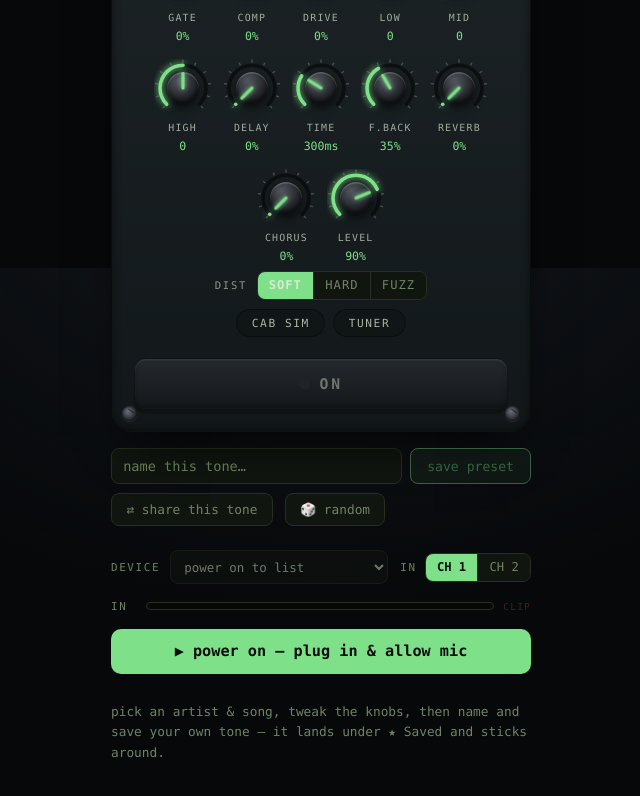
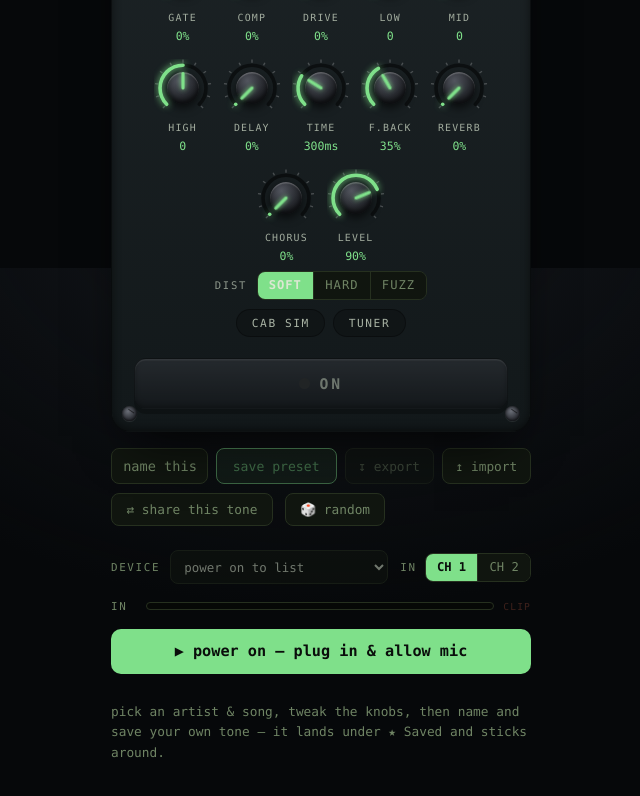
Before and after one commit to dlrztrk00/guitar-sound-effects, a React (Vite) app: page / in a window 1280 px wide. Shown: the part 532-1328 px from the top of the page, without its empty margins (319-959 px from the left). Built offline with nearby package versions, Linux system fonts and the light colour scheme.

Commit message:
Add preset export/import to back up saved tones

```diff
--- a/src/App.css
+++ b/src/App.css
@@ -98,6 +98,7 @@ header .sub {
 /* ── save-your-tone row ──────────────────────────────────────── */
 .save-row {
   display: flex;
+  flex-wrap: wrap;
   gap: 0.5rem;
   margin-top: 1rem;
 }
@@ -142,6 +143,26 @@ header .sub {
   color: #e0684c;
   font-family: inherit;
   cursor: pointer;
+}
+.io-btn {
+  padding: 0.55rem 0.8rem;
+  border-radius: 8px;
+  border: 1px solid var(--line);
+  background: var(--ink-2);
+  color: var(--muted);
+  font-family: inherit;
+  font-size: 0.8rem;
+  cursor: pointer;
+  white-space: nowrap;
+  transition: all 0.15s;
+}
+.io-btn:hover:not(:disabled) {
+  color: var(--paper);
+  border-color: var(--muted);
+}
+.io-btn:disabled {
+  opacity: 0.4;
+  cursor: not-allowed;
 }
 
 .share-row {
--- a/src/App.tsx
+++ b/src/App.tsx
@@ -40,6 +40,7 @@ function applyTone(e: PedalEngine, t: Tone) {
 export default function App() {
   const initShared = sharedFromHash();
   const engineRef = useRef<PedalEngine | null>(null);
+  const fileRef = useRef<HTMLInputElement | null>(null);
   const [running, setRunning] = useState(false);
   const [bypassed, setBypassed] = useState(false);
   const [artistId, setArtistId] = useState(initShared ? "shared" : DEFAULT_ARTIST);
@@ -197,6 +198,48 @@ export default function App() {
     setPresetName("");
     setArtistId("saved");
     setSongId(id);
+  }
+
+  function exportPresets() {
+    if (!customs.length) return;
+    const blob = new Blob([JSON.stringify(customs, null, 2)], {
+      type: "application/json",
+    });
+    const url = URL.createObjectURL(blob);
+    const a = document.createElement("a");
+    a.href = url;
+    a.download = `soundbox-presets-${new Date().toISOString().slice(0, 10)}.json`;
+    a.click();
+    URL.revokeObjectURL(url);
+  }
+
+  function importPresets(file: File) {
+    const reader = new FileReader();
+    reader.onload = () => {
+      try {
+        const parsed = JSON.parse(String(reader.result));
+        const incoming = (Array.isArray(parsed) ? parsed : [parsed]) as Custom[];
+        // keep only well-formed presets, and drop ids we already have
+        const have = new Set(customs.map((c) => c.id));
+        const clean = incoming.filter(
+          (c) => c && c.id && c.name && c.tone && c.skin && !have.has(c.id)
+        );
+        if (!clean.length) {
+          setShareMsg("nothing new to import");
+          setTimeout(() => setShareMsg(""), 2500);
+          return;
+        }
+        const next = [...customs, ...clean];
+        setCustoms(next);
+        saveCustoms(next);
+        setShareMsg(`imported ${clean.length} preset${clean.length > 1 ? "s" : ""}`);
+        setTimeout(() => setShareMsg(""), 2500);
+      } catch {
+        setShareMsg("couldn't read that file");
+        setTimeout(() => setShareMsg(""), 2500);
+      }
+    };
+    reader.readAsText(file);
   }
 
   function deleteCustom(id: string) {
@@ -525,6 +568,32 @@ export default function App() {
             ✕
           </button>
         )}
+        <button
+          className="io-btn"
+          title="export your saved presets to a file"
+          onClick={exportPresets}
+          disabled={!customs.length}
+        >
+          ↧ export
+        </button>
+        <button
+          className="io-btn"
+          title="import presets from a file"
+          onClick={() => fileRef.current?.click()}
+        >
+          ↥ import
+        </button>
+        <input
+          ref={fileRef}
+          type="file"
+          accept="application/json,.json"
+          style={{ display: "none" }}
+          onChange={(e) => {
+            const f = e.target.files?.[0];
+            if (f) importPresets(f);
+            e.target.value = "";
+          }}
+        />
       </div>
 
       <div className="share-row">
```
